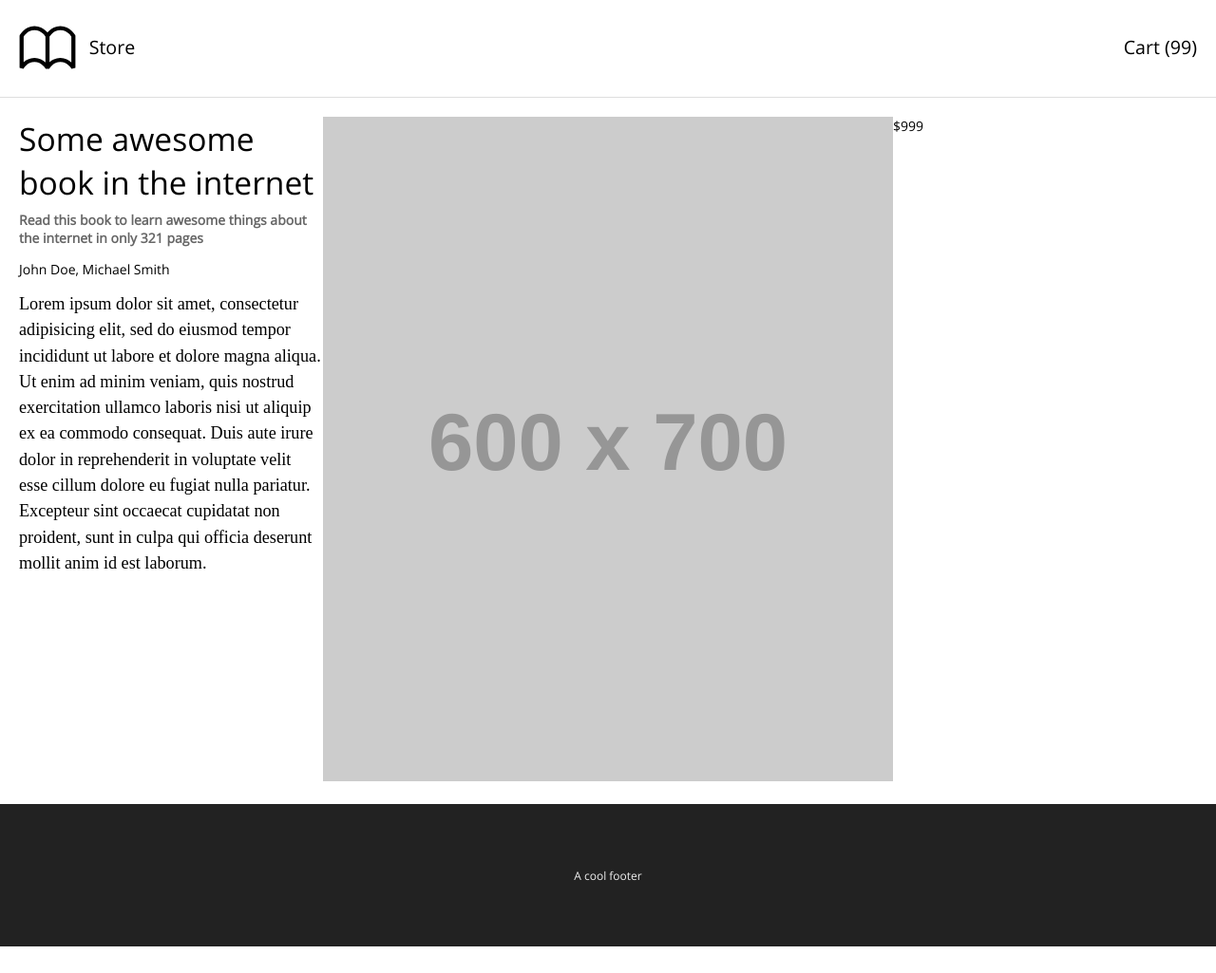
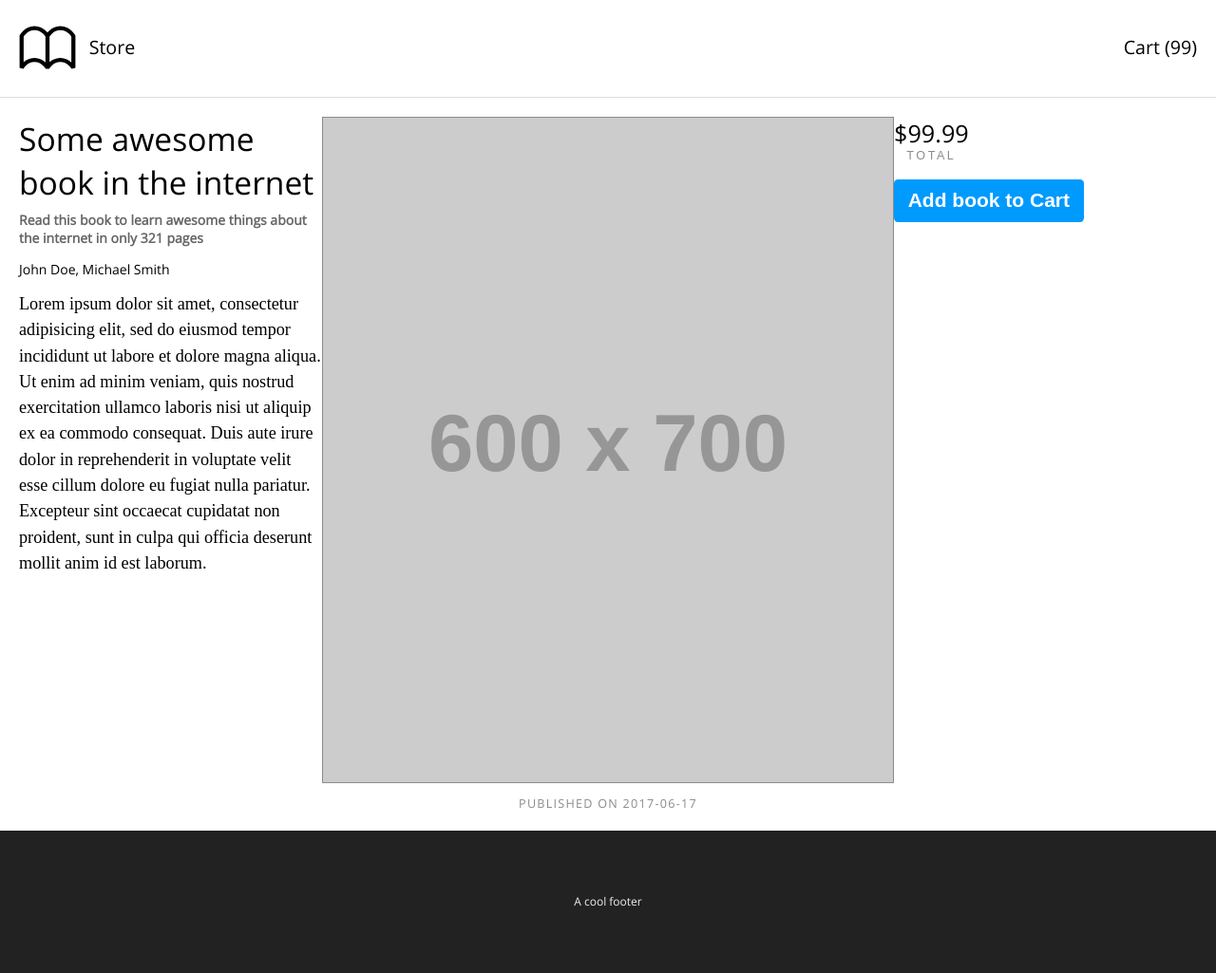
Before and after one commit to wcalderipe/react-book-app-layout, a website: page book.html in a window 1280 px wide. Shown: the whole page at 95% size. Before the commit the page ends 997 px from the top, so only its background shows below. Drawn offline with nearby package versions, Linux system fonts and the light colour scheme; files that its build step writes are made by us from their sources; placeholder pictures from the web are drawn by us.

Commit message:
Add purchase column in book page

```diff
--- a/book.html
+++ b/book.html
@@ -33,10 +33,20 @@
 
       <section class="cover">
         <img src="http://placehold.it/600x700">
+	<p class="published-date">Published on 2017-06-17</p>
       </section>
 
       <section class="purchase">
-        $999
+	<div class="pricing">
+	  <div class="total">
+	    <p class="amount">$99.99<p>
+	    <p class="label">Total</p>
+	  </div>
+	</div>
+
+	<div class="cart-actions">
+	  <button class="btn">Add book to Cart</button>
+	</div>
       </section>
     </section>
 
--- a/styles.less
+++ b/styles.less
@@ -14,7 +14,7 @@ body {
   background-color: #fff;
   font-size: 14px;
   margin: 0;
-  font-family: 'Open Sans'
+  font-family: 'Open Sans', sans-serif;
 }
 
 
@@ -203,6 +203,65 @@ body {
       font-size: 1.3em;
     }
   }
+
+  .cover {
+    img {
+      border: 1px solid #8b8b8b;
+      background-color: #fff;
+      display: block;
+      width: auto;
+    }
+
+    .published-date {
+      text-align: center;
+      color: #8b8b8b;
+      text-transform: uppercase;
+      font-size: .9em;
+      letter-spacing: .1em;
+      margin-bottom: 0;
+    }
+  }
+
+  .purchase {
+    .pricing {
+      p {
+	margin: 0;
+      }
+
+      .total {
+	display: inline-block;
+	text-align: center;
+      }
+
+      .amount {
+	font-size: 1.8em;
+      }
+
+      .label {
+	color: #8b8b8b;
+	font-family: sans-serif;
+	text-transform: uppercase;
+	font-size: .9em;
+	letter-spacing: .2em;
+      }
+    }
+
+    .cart-actions {
+      margin-top: 1.2em;
+    }
+  }
+}
+
+
+.btn {
+  border: 0;
+  color: #fff;
+  background-color: #009aff;
+  font-family: sans-serif;
+  font-weight: 600;
+  font-size: 1.5em;
+  padding: .5em .7em;
+  border-radius: .2em;
 }
 
 
```
